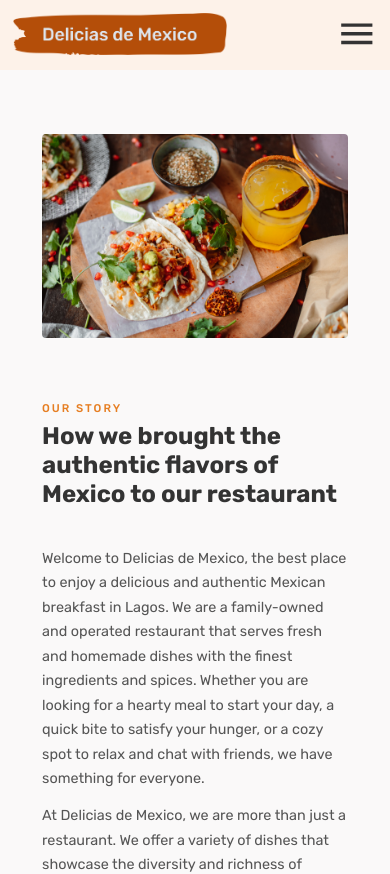
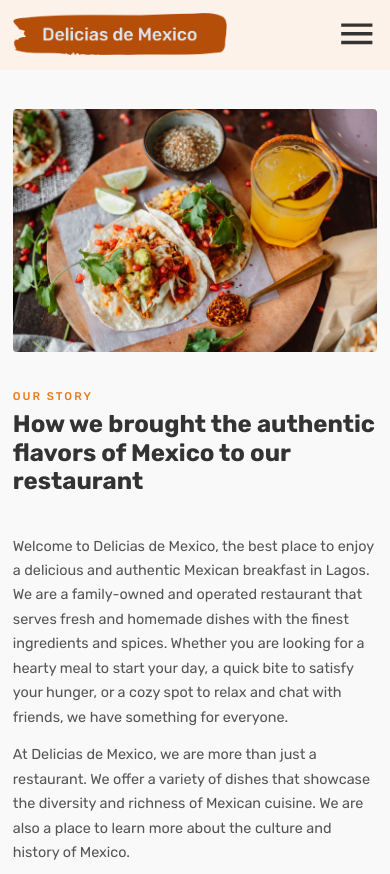
Before and after one commit to ngere-k/delicias-de-mexico, a React (Create React App) app: page /about in a window 390 px wide. Shown: the top 874 px of the page. Built offline with nearby package versions, Linux system fonts and the light colour scheme; no server answers; the database is empty.

Commit message:
included respond phone mixin

```diff
--- a/src/pages/about/About.scss
+++ b/src/pages/about/About.scss
@@ -4,6 +4,10 @@
 .article-about {
   background-color: $color-grey-light-1;
   padding: $page-padding;
+
+  @include respond(phone) {
+    padding: $page-padding-md;
+  }
 }
 
 .about {
@@ -15,6 +19,10 @@
     grid-template-columns: 1fr;
     gap: 8rem;
     width: 85%;
+  }
+  @include respond(phone) {
+    width: 100%;
+    gap: 4.8rem;
   }
 
   &__paragraphs {
```
